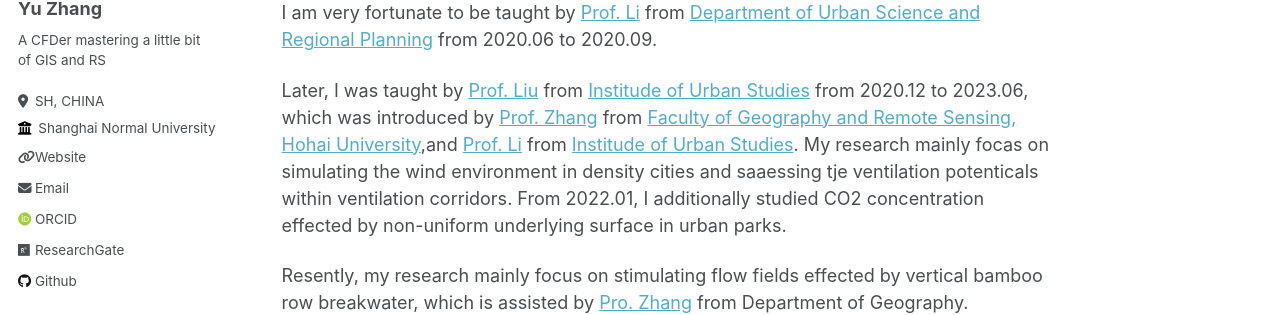
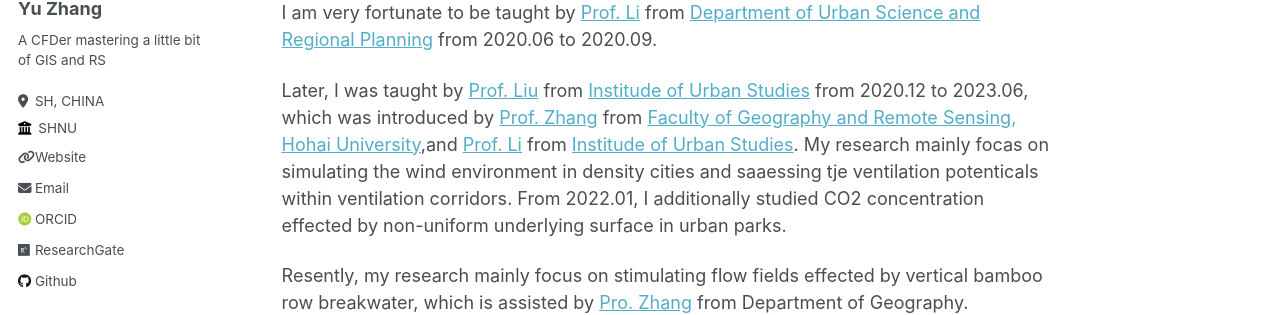
Before and after one commit to LiamZhang2023/LiamZhang2023.github.io, a Jekyll site: the page built from _pages/about.md, in a window 1280 px wide. Shown: the part 286-601 px from the top of the page. Built offline with Jekyll 4.4.1, drawn with Linux system fonts in a browser that asks for light colours; some web fonts are replaced.

Commit message:
Update _config.yml

```diff
--- a/_config.yml
+++ b/_config.yml
@@ -26,7 +26,7 @@ author:
   pronouns         : # example: "she/her"
   bio              : "A CFDer mastering a little bit of GIS and RS"
   location         : "SH, CHINA"
-  employer         : "Shanghai Normal University"
+  employer         : "SHNU"
   uri              : "https://LiamZhang2023.github.io"
   email            : "liamzhang2020@outlook.com"
 
```
